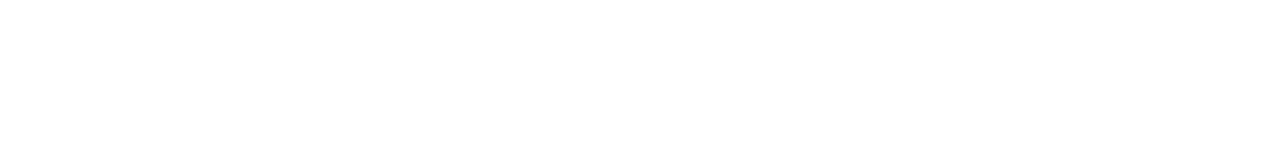
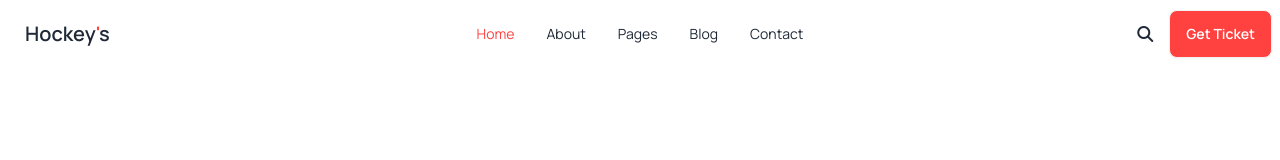
Before and after one commit to mehediibnjakir/B9A3-Hockeys-With-Mehedi, a plain HTML site: page index.html in a window 1280 px wide. Drawn offline with nearby package versions, Linux system fonts and the light colour scheme.

Commit message:
Nav bar section complete code

```diff
--- a/index.html
+++ b/index.html
@@ -22,18 +22,59 @@
     </script>
     <!-- Manrope font family -->
     <link rel="preconnect" href="https://fonts.googleapis.com">
-<link rel="preconnect" href="https://fonts.gstatic.com" crossorigin>
-<link href="https://fonts.googleapis.com/css2?family=Manrope:wght@300;400;500;600;700;800&display=swap" rel="stylesheet">
-
-<style>
-    .font-manrope{
-        font-family: 'Manrope', sans-serif;
-    }
-</style>
+    <link rel="preconnect" href="https://fonts.gstatic.com" crossorigin>
+    <link href="https://fonts.googleapis.com/css2?family=Manrope:wght@300;400;500;600;700;800&display=swap"
+        rel="stylesheet">
+        <!-- font awosame link -->
+        <link rel="stylesheet" href="https://cdnjs.cloudflare.com/ajax/libs/font-awesome/6.5.1/css/all.min.css" integrity="sha512-DTOQO9RWCH3ppGqcWaEA1BIZOC6xxalwEsw9c2QQeAIftl+Vegovlnee1c9QX4TctnWMn13TZye+giMm8e2LwA==" crossorigin="anonymous" referrerpolicy="no-referrer" />
+    <style>
+        .font-manrope {
+            font-family: 'Manrope', sans-serif;
+        }
+    </style>
 </head>
 
 <body class="font-manrope">
     <header>
+        <!-- Nav section Start here -->
+        <nav>
+            <div class="navbar bg-base-100">
+                <div class="navbar-start">
+                    <div class="dropdown">
+                        <div tabindex="0" role="button" class="btn btn-ghost lg:hidden">
+                            <svg xmlns="http://www.w3.org/2000/svg" class="h-5 w-5" fill="none" viewBox="0 0 24 24"
+                                stroke="currentColor">
+                                <path stroke-linecap="round" stroke-linejoin="round" stroke-width="2"
+                                    d="M4 6h16M4 12h8m-8 6h16" />
+                            </svg>
+                        </div>
+                        <ul tabindex="0"
+                            class="menu menu-sm dropdown-content mt-3 z-[1] p-2 shadow bg-base-100 rounded-box w-52">
+                            <li class="text-[#FF4240]"><a>Home</a></li>
+                            <li><a>About</a></li>
+                            <li><a>Pages</a></li>
+                            <li><a>Blog</a></li>
+                            <li><a>Contact</a></li>
+                        </ul>
+                    </div>
+                    <a class="btn btn-ghost text-xl"> <p>Hockey<span class="text-[#FF4240]">'</span>s</p></a>
+                </div>
+                <div class="navbar-center hidden lg:flex">
+                    <ul class="menu menu-horizontal px-1">
+                        <li class="text-[#FF4240]"><a>Home</a></li>
+                            <li><a>About</a></li>
+                            <li><a>Pages</a></li>
+                            <li><a>Blog</a></li>
+                            <li><a>Contact</a></li>
+                    </ul>
+                </div>
+
+                <div class="navbar-end gap-4">
+                        <i class="fa-solid fa-magnifying-glass"></i>
+                    <a class="btn text-[#fff] bg-[#FF4240]">Get Ticket</a>
+                </div>
+            </div>
+        </nav>
 
     </header>
     <main>
```
